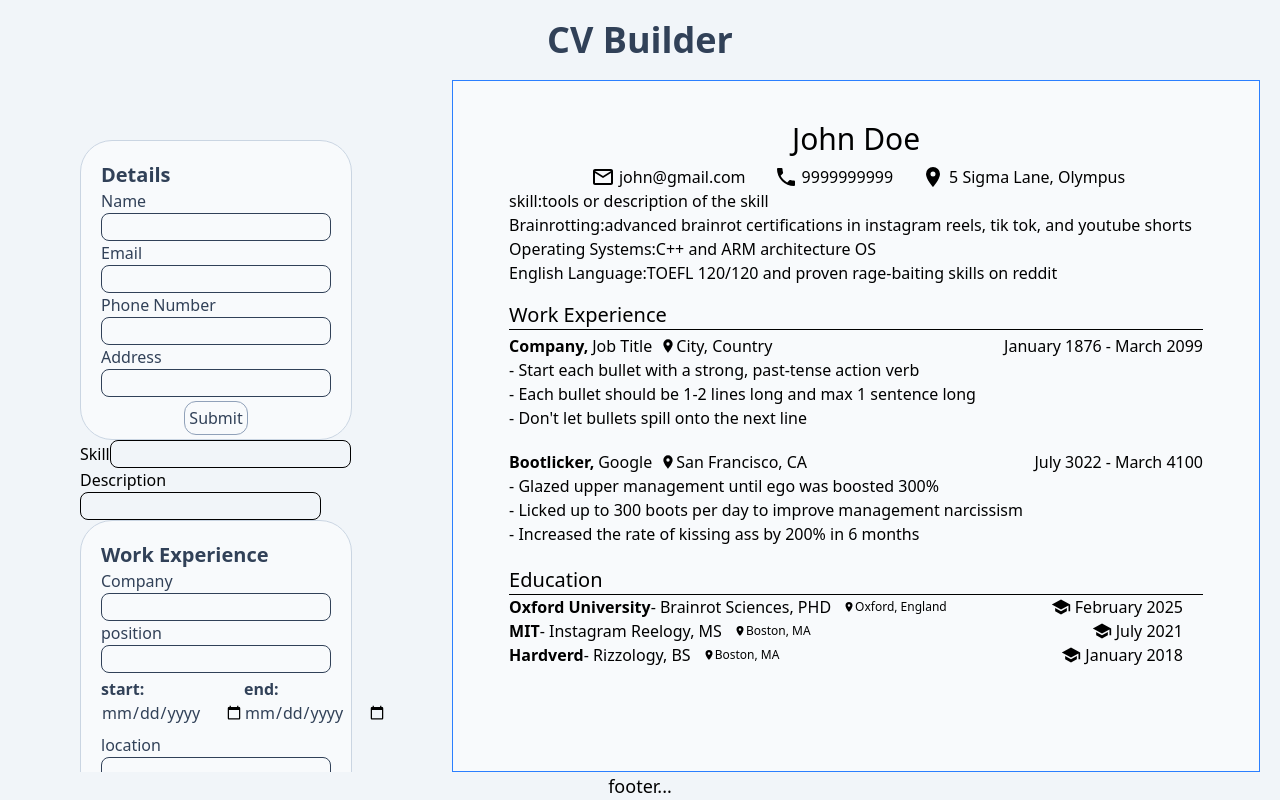
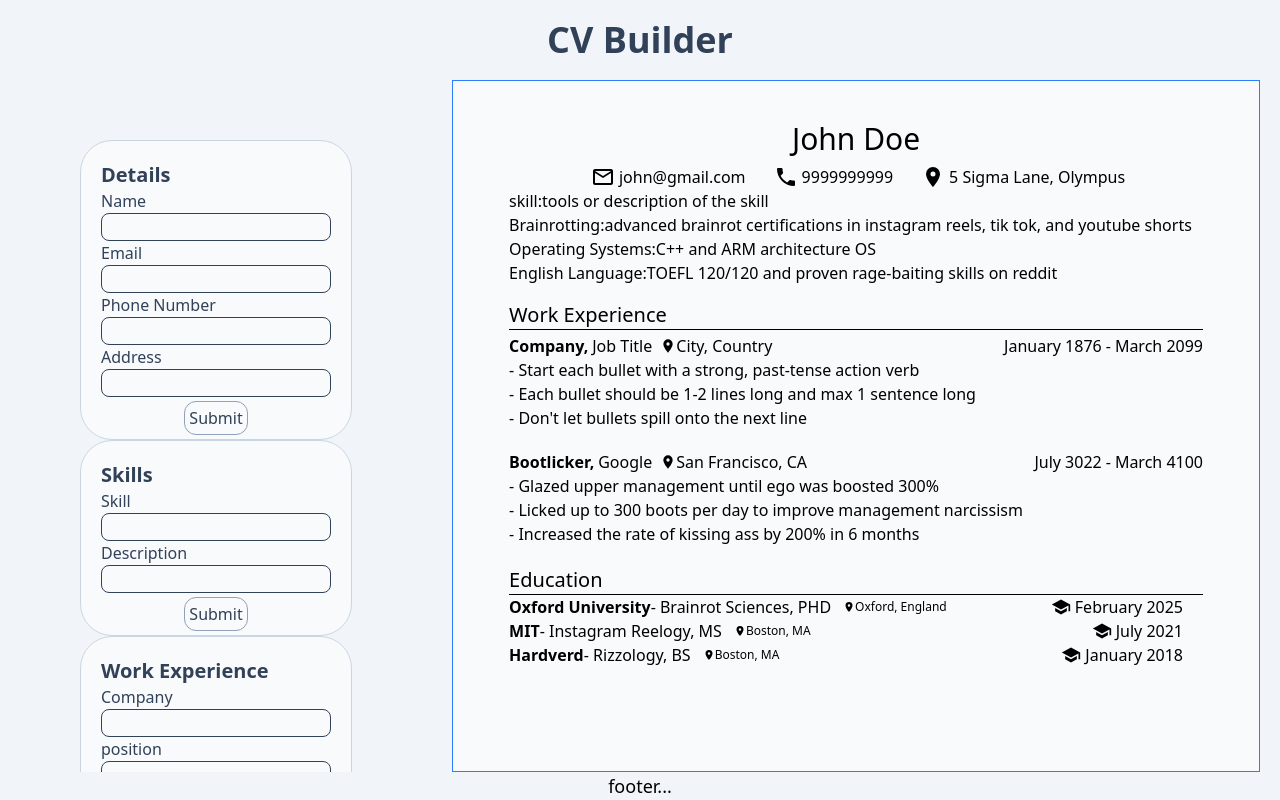
Before and after one commit to yskim308/cvApp, a React (Vite) app: page / in a window 1280 px wide. Built offline with nearby package versions, Linux system fonts and the light colour scheme.

Commit message:
add submit button, style, and fix bug with form update on submit

```diff
--- a/src/components/formComponents/SkillsForm.tsx
+++ b/src/components/formComponents/SkillsForm.tsx
@@ -26,13 +26,18 @@ export default function SkillsForm({ appendSkill }: SkillsFormProps) {
 
   return (
     <div>
-      <form onSubmit={handleSubmit}>
+      <form
+        onSubmit={handleSubmit}
+        className="flex flex-col border border-slate-300 px-5 pt-5 rounded-4xl text-slate-700 bg-slate-50"
+      >
+        <div className="text-xl font-semibold">Skills</div>
         <label htmlFor="skill">Skill</label>
         <input
           name="skill"
           id="skill"
           type="text"
           onChange={handleChange}
+          value={formData.skill}
           autoComplete="off"
           className="border h-7 py-2 px-1 rounded-lg"
           required
@@ -43,10 +48,19 @@ export default function SkillsForm({ appendSkill }: SkillsFormProps) {
           id="description"
           type="text"
           onChange={handleChange}
+          value={formData.description}
           autoComplete="off"
           className="border h-7 py-2 px-1 rounded-lg"
           required
         />
+        <div className="flex justify-center p-1">
+          <button
+            type="submit"
+            className="border border-slate-400 p-1 rounded-xl text-slate-700"
+          >
+            Submit
+          </button>
+        </div>
       </form>
     </div>
   );
```
